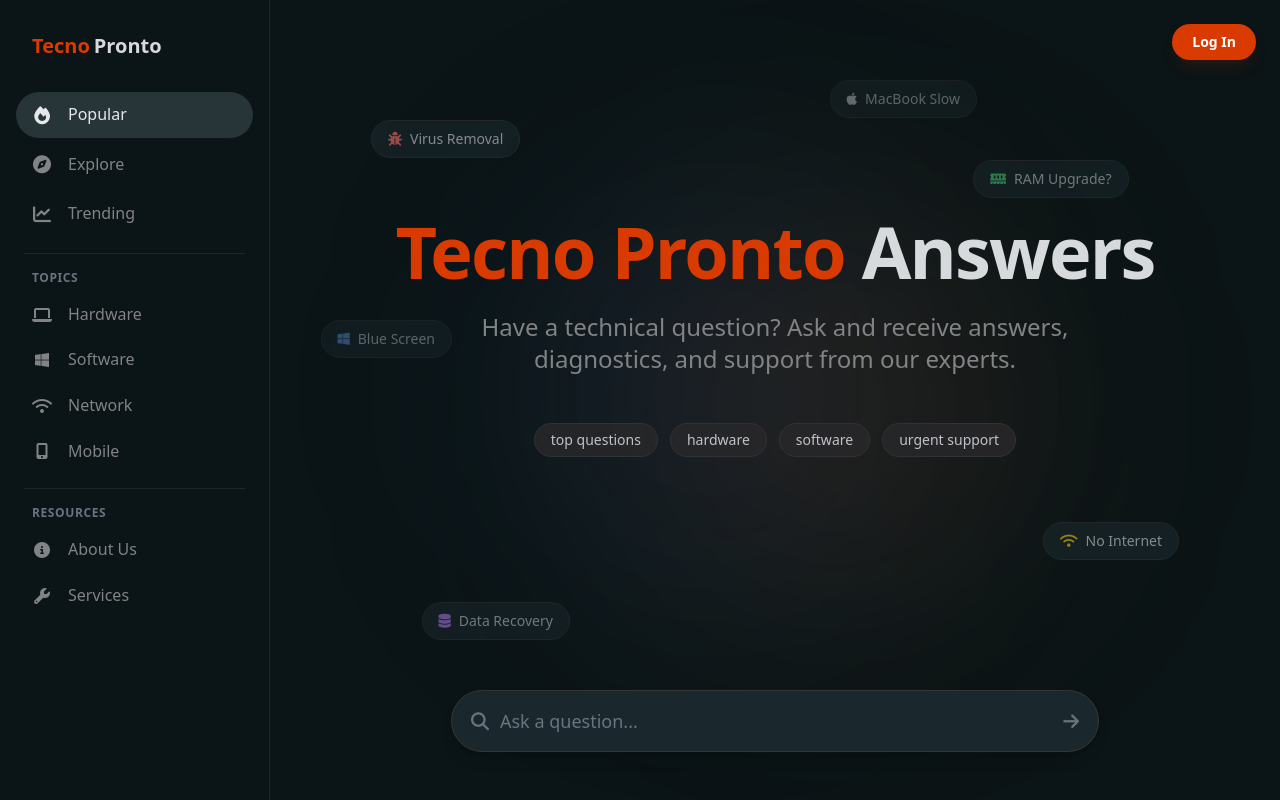
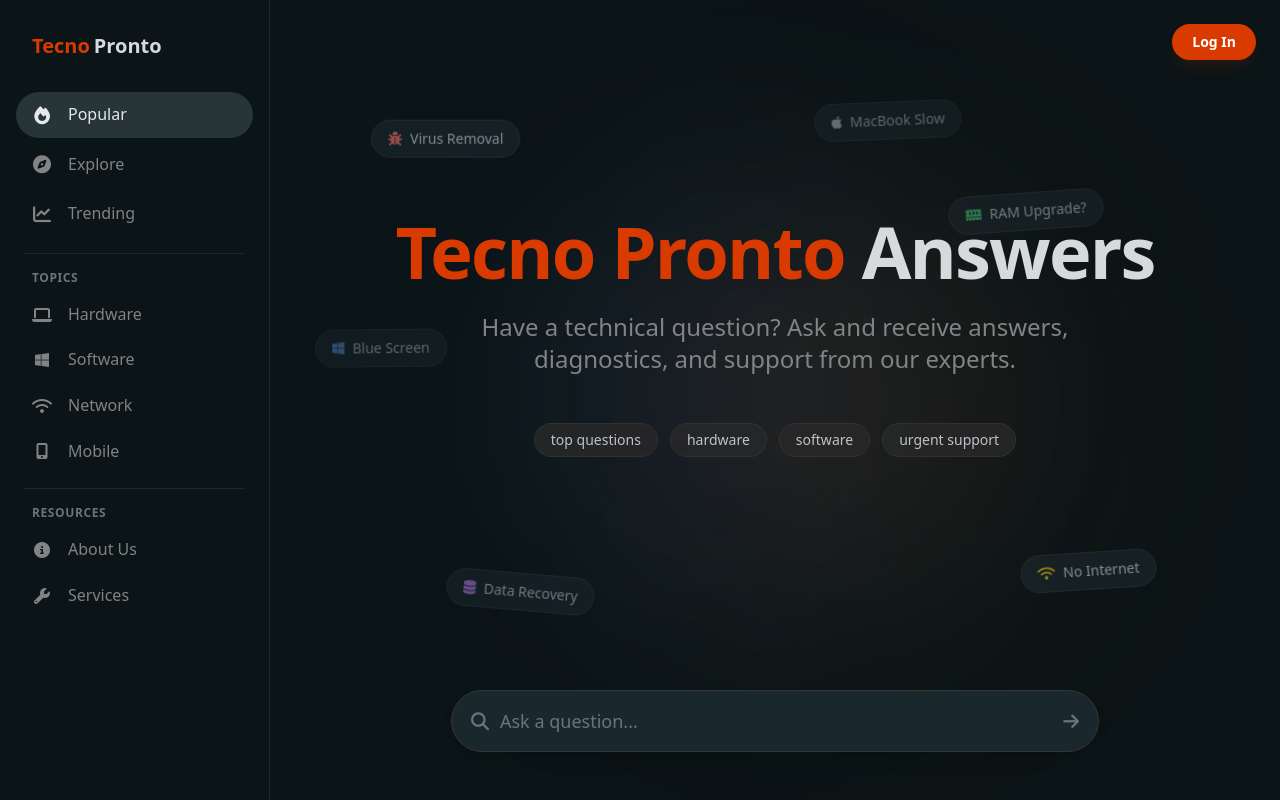
Before and after one commit to cuplyk/soothing_duo, a Django app: page / in a window 1280 px wide. Run offline with Django 5.2, Linux system fonts and the light colour scheme; some libraries are stand-ins or nearby versions.

Commit message:
add floating animations

```diff
--- a/templates/pages/home.html
+++ b/templates/pages/home.html
@@ -16,7 +16,7 @@
 
             <!-- Logo Area (Optional replacement for Navbar Logo) -->
             <div class="px-4 py-4 mb-2">
-                <a href="{% url 'home' %}" class="flex items-center text-[#D7DADC] font-bold text-xl">
+                <a href="#" class="flex items-center text-[#D7DADC] font-bold text-xl">
                      <span class="text-[#D93A00] mr-1">Tecno</span>Pronto
                 </a>
             </div>
@@ -98,24 +98,24 @@
         <!-- Floating Pills Background -->
         <div class="absolute inset-0 pointer-events-none overflow-hidden select-none">
             <!-- Top Cluster -->
-            <div class="absolute top-[15%] left-[10%] bg-[#1A282D] text-[#D7DADC] px-4 py-2 rounded-full text-sm border border-[#343536] opacity-60">
+            <div class="floating-pill absolute top-[15%] left-[10%] bg-[#1A282D] text-[#D7DADC] px-4 py-2 rounded-full text-sm border border-[#343536] opacity-60">
                 <i class="fas fa-bug text-red-400 mr-2"></i>Virus Removal
             </div>
-            <div class="absolute top-[20%] right-[15%] bg-[#1A282D] text-[#D7DADC] px-4 py-2 rounded-full text-sm border border-[#343536] opacity-50">
+            <div class="floating-pill absolute top-[20%] right-[15%] bg-[#1A282D] text-[#D7DADC] px-4 py-2 rounded-full text-sm border border-[#343536] opacity-50">
                 <i class="fas fa-memory text-green-400 mr-2"></i>RAM Upgrade?
             </div>
-             <div class="absolute top-[10%] right-[30%] bg-[#1A282D] text-[#D7DADC] px-4 py-2 rounded-full text-sm border border-[#343536] opacity-40">
+             <div class="floating-pill absolute top-[10%] right-[30%] bg-[#1A282D] text-[#D7DADC] px-4 py-2 rounded-full text-sm border border-[#343536] opacity-40">
                 <i class="fab fa-apple text-gray-200 mr-2"></i>MacBook Slow
             </div>
 
             <!-- Side/Bottom Scatter -->
-             <div class="absolute top-[40%] left-[5%] bg-[#1A282D] text-[#D7DADC] px-4 py-2 rounded-full text-sm border border-[#343536] opacity-40">
+             <div class="floating-pill absolute top-[40%] left-[5%] bg-[#1A282D] text-[#D7DADC] px-4 py-2 rounded-full text-sm border border-[#343536] opacity-40">
                 <i class="fab fa-windows text-blue-400 mr-2"></i>Blue Screen
             </div>
-            <div class="absolute bottom-[30%] right-[10%] bg-[#1A282D] text-[#D7DADC] px-4 py-2 rounded-full text-sm border border-[#343536] opacity-60">
+            <div class="floating-pill absolute bottom-[30%] right-[10%] bg-[#1A282D] text-[#D7DADC] px-4 py-2 rounded-full text-sm border border-[#343536] opacity-60">
                 <i class="fas fa-wifi text-yellow-400 mr-2"></i>No Internet
             </div>
-             <div class="absolute bottom-[20%] left-[15%] bg-[#1A282D] text-[#D7DADC] px-4 py-2 rounded-full text-sm border border-[#343536] opacity-50">
+             <div class="floating-pill absolute bottom-[20%] left-[15%] bg-[#1A282D] text-[#D7DADC] px-4 py-2 rounded-full text-sm border border-[#343536] opacity-50">
                 <i class="fas fa-database text-purple-400 mr-2"></i>Data Recovery
             </div>
         </div>
@@ -184,7 +184,44 @@
     .custom-scrollbar::-webkit-scrollbar-thumb:hover {
         background: #343536;
     }
+
+    /* Floating Animations */
+    @keyframes float1 {
+        0%, 100% { transform: translate(0, 0) rotate(0deg); }
+        33% { transform: translate(30px, -50px) rotate(5deg); }
+        66% { transform: translate(-20px, 20px) rotate(-5deg); }
+    }
+    @keyframes float2 {
+        0%, 100% { transform: translate(0, 0) rotate(0deg); }
+        33% { transform: translate(-30px, 40px) rotate(-5deg); }
+        66% { transform: translate(25px, -30px) rotate(5deg); }
+    }
+    @keyframes float3 {
+        0%, 100% { transform: translate(0, 0) rotate(0deg); }
+        50% { transform: translate(40px, 40px) rotate(8deg); }
+    }
+
+    .floating-pill {
+        will-change: transform;
+    }
 </style>
+
+<script>
+    document.addEventListener('DOMContentLoaded', () => {
+        const pills = document.querySelectorAll('.floating-pill');
+        const animations = ['float1', 'float2', 'float3'];
+
+        pills.forEach(pill => {
+            // Randomize animation properties
+            const animationName = animations[Math.floor(Math.random() * animations.length)];
+            const duration = 15 + Math.random() * 20; // 15-35s
+            const delay = -1 * Math.random() * 20; // negative delay to start mid-animation
+
+            pill.style.animation = `${animationName} ${duration}s ease-in-out infinite`;
+            pill.style.animationDelay = `${delay}s`;
+        });
+    });
+</script>
 {% endblock content %}
 
 {% block footer_block %}
--- a/theme/static/css/dist/styles.css
+++ b/theme/static/css/dist/styles.css
@@ -3289,6 +3289,10 @@ select {
   transition-timing-function: cubic-bezier(0, 0, 0.2, 1);
 }
 
+.ease-in-out {
+  transition-timing-function: cubic-bezier(0.4, 0, 0.2, 1);
+}
+
 .last\:border-0:last-child {
   border-width: 0px;
 }
```
Also changed, not shown: pages/views.py (line endings or trailing spaces).
